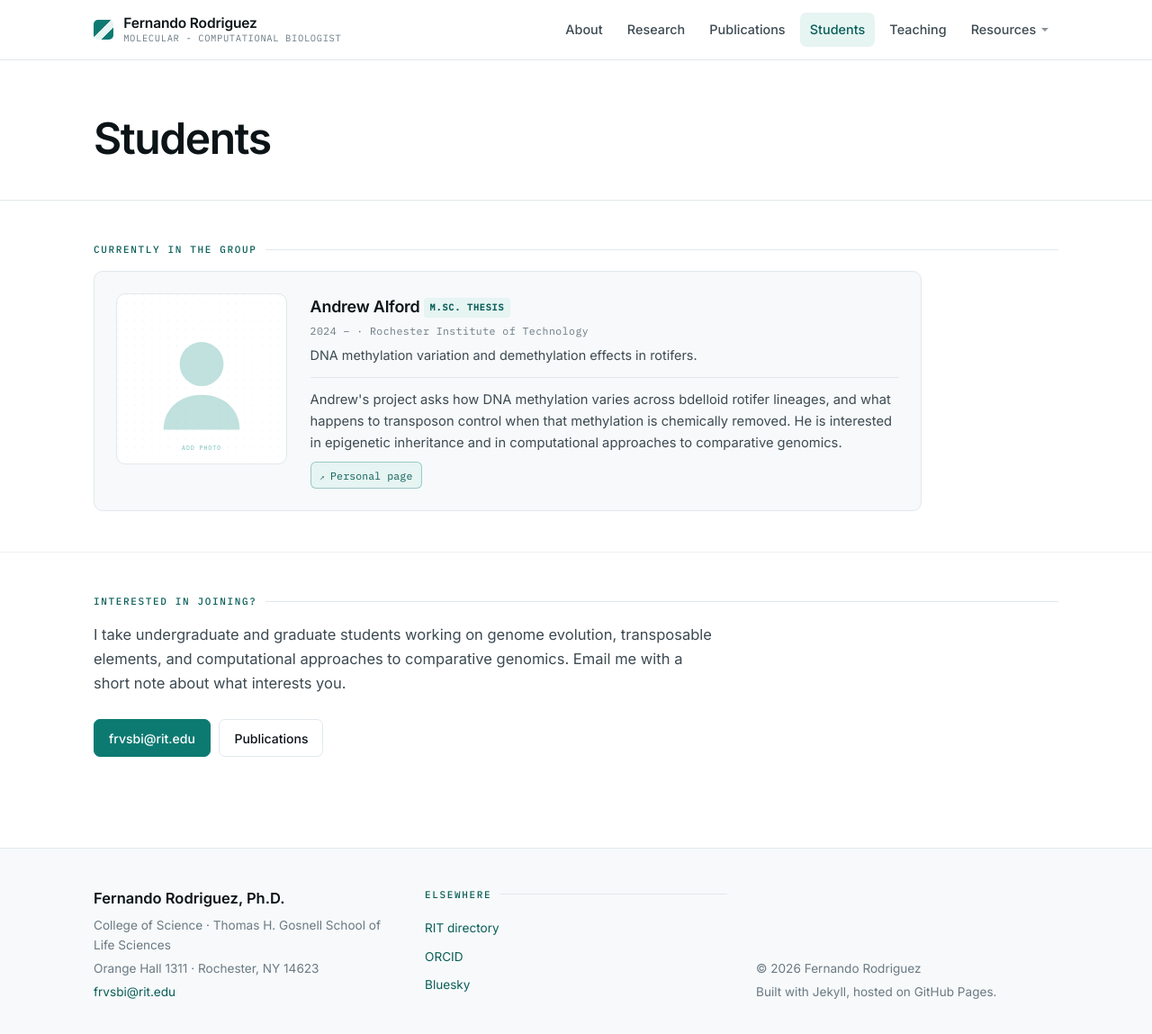
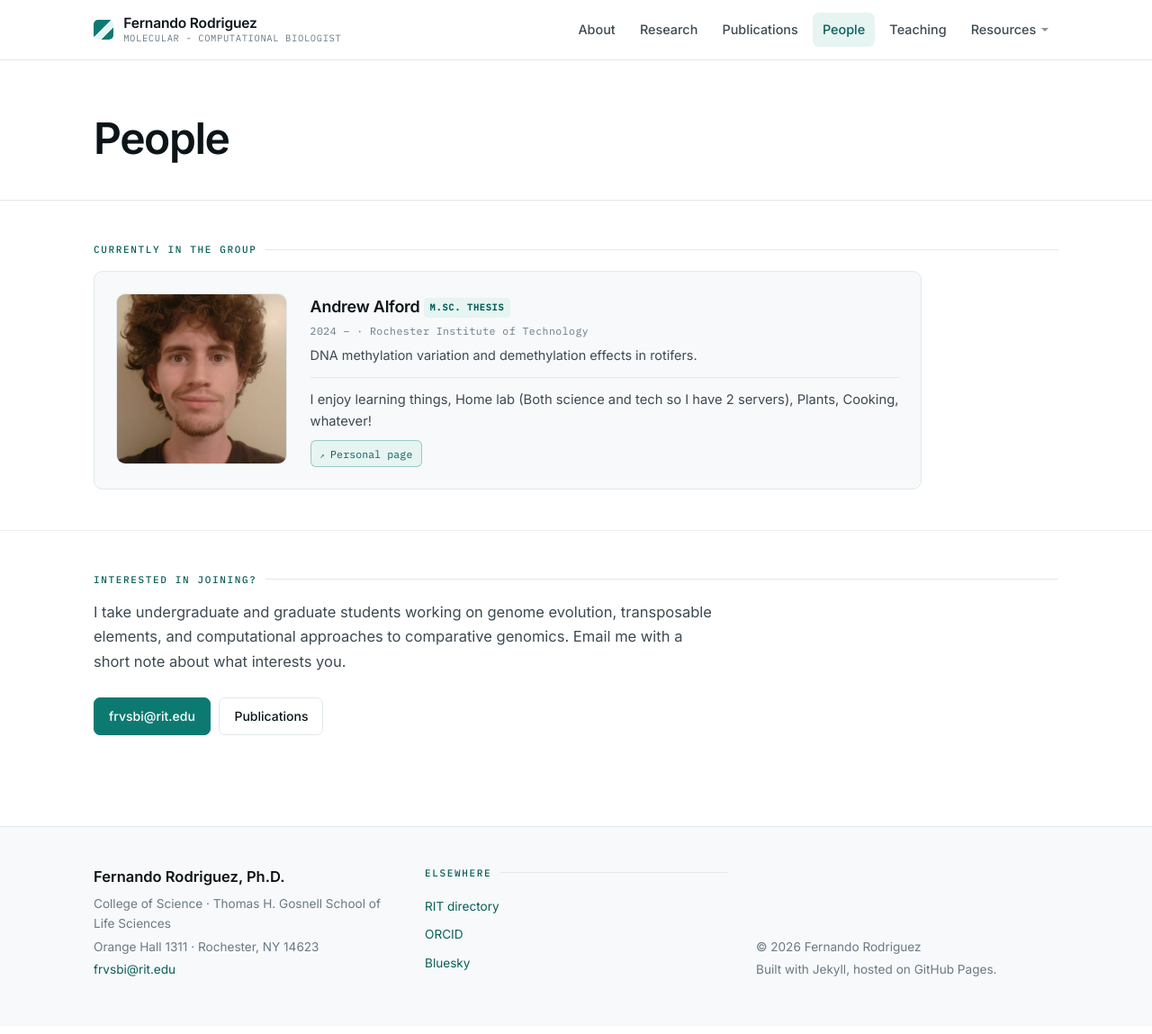
Before and after one commit to cascoamarillo/cascoamarillo.github.io, a Jekyll site: the page built from people.html, in a window 1280 px wide and 1164 px high. Shown: the top 1149 px of the window at 90% size. Built offline with Jekyll 4.4.1, drawn with Linux system fonts in a browser that asks for light colours.

Commit message:
Rename Students to People, add photos, update Andrew's interests

```diff
--- a/_config.yml
+++ b/_config.yml
@@ -38,7 +38,7 @@ author:
   phone: "585-475-2811"
   # Replace with your own photo. Drop the file in assets/img/ and put the
   # filename here. A square image of at least 600×600 px works best.
-  photo: /assets/img/portrait.svg
+  photo: /assets/img/portrait.jpg
   photo_alt: "Portrait of Fernando Rodriguez"
   # Your CV as a PDF. Keep the file at assets/cv.pdf in the repo and replace it
   # whenever the CV changes; the filename stays the same, so no links break.
@@ -72,8 +72,8 @@ nav:
     url: /research/
   - title: Publications
     url: /publications/
-  - title: Students
-    url: /students/
+  - title: People
+    url: /people/
   - title: Teaching
     url: /teaching/
   # An item with a `menu:` becomes a dropdown instead of a link.
--- a/_data/students.yml
+++ b/_data/students.yml
@@ -138,11 +138,9 @@ graduate:
     degree: "M.Sc. thesis"
     project: "DNA methylation variation and demethylation effects in rotifers."
     featured: true
-    photo: "placeholder.svg"       # swap for andrew-alford.jpg once you add it to assets/img/students/
-    interests: "Andrew's project asks how DNA methylation varies across bdelloid
-      rotifer lineages, and what happens to transposon control when that
-      methylation is chemically removed. He is interested in epigenetic
-      inheritance and in computational approaches to comparative genomics."
+    photo: "andrew-alford.jpg"
+    interests: "I enjoy learning things, Home lab (Both science and tech so I
+      have 2 servers), Plants, Cooking, whatever!"
     link: ""                        # optional: personal page, LinkedIn, GitHub...
     link_label: "Personal page"
 
--- a/cv.html
+++ b/cv.html
@@ -85,7 +85,7 @@ description: "Curriculum vitae: appointments, education, teaching, mentoring, se
       several of whose projects contributed to peer-reviewed papers.
     </p>
     <div class="btn-row">
-      <a class="btn" href="{{ '/students/all/' | relative_url }}">Full list of students</a>
+      <a class="btn" href="{{ '/people/all/' | relative_url }}">Full list of students</a>
     </div>
   </div>
 </section>
--- a/students-all.html
+++ b/people-all.html
@@ -1,7 +1,7 @@
 ---
 layout: default
 title: All students
-permalink: /students/all/
+permalink: /people/all/
 description: Complete list of undergraduate and graduate students mentored by Fernando Rodriguez.
 sitemap: false
 ---
@@ -42,7 +42,7 @@ sitemap: false
 <section class="section">
   <div class="wrap">
     <div class="btn-row">
-      <a class="btn" href="{{ '/students/' | relative_url }}">Students currently in the group</a>
+      <a class="btn" href="{{ '/people/' | relative_url }}">Students currently in the group</a>
       <a class="btn" href="{{ '/cv/' | relative_url }}">Back to CV</a>
     </div>
   </div>
--- a/students.html
+++ b/people.html
@@ -1,13 +1,13 @@
 ---
 layout: default
-title: Students
-permalink: /students/
-description: Students currently working with Fernando Rodriguez.
+title: People
+permalink: /people/
+description: People currently working with Fernando Rodriguez.
 ---
 
 <section class="page-head">
   <div class="wrap">
-    <h1>Students</h1>
+    <h1>People</h1>
   </div>
 </section>
 
```
Also changed, not shown: redirect-students-all.html (added, +18 -0 lines), redirect-students.html (added, +18 -0 lines), assets/img/portrait.jpg (added), assets/img/students/andrew-alford.jpg (added), 1 other file.
